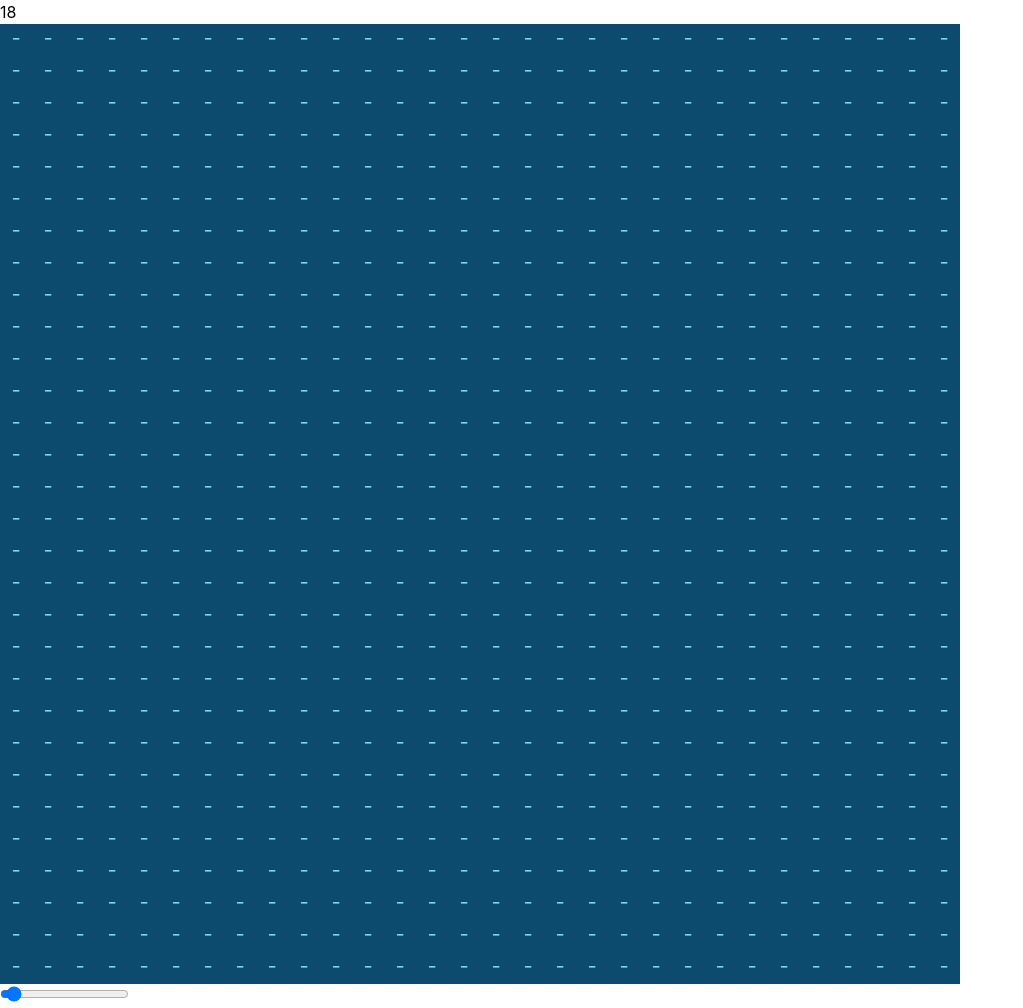
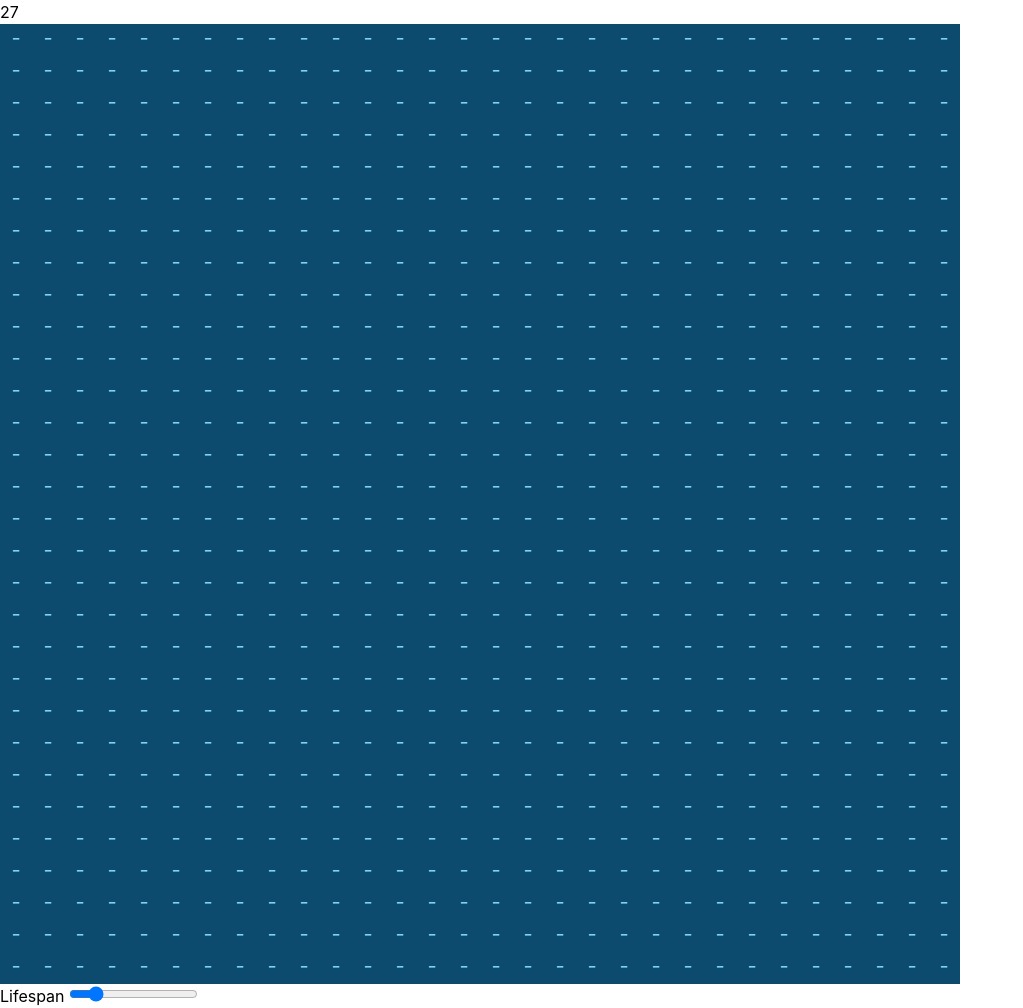
Before and after one commit to heidisnell/tempus-mentorship, a React (Create React App) app in the folder conways-game-of-life/: page / in a window 1280 px wide. Shown: the whole page, without its empty margins (0-1023 px from the left). Built offline with nearby package versions, Linux system fonts and the light colour scheme.

Commit message:
update variable name

```diff
--- a/conways-game-of-life/src/App.tsx
+++ b/conways-game-of-life/src/App.tsx
@@ -2,26 +2,26 @@ import { useState } from "react";
 import { Game } from "./Game";
 
 function App() {
-  let [generationTime, setGenerationTime] = useState(300);
+  let [lifespan, setLifespan] = useState(200);
 
-  const generationTimeOnChange = (
-    event: React.ChangeEvent<HTMLInputElement>
-  ) => {
-    setGenerationTime(parseInt(event.target.value));
+  const lifespanOnChange = (event: React.ChangeEvent<HTMLInputElement>) => {
+    setLifespan(parseInt(event.target.value));
   };
 
   return (
     <div className="App">
-      <Game dimension={30} generationTime={generationTime}></Game>
-      <label htmlFor=""></label>
-      <input
-        type="range"
-        name="generationTime"
-        id="generationTime"
-        min={0}
-        max={1000}
-        onChange={generationTimeOnChange}
-      />
+      <Game dimension={30} lifespan={lifespan}></Game>
+      <label>
+        Lifespan{" "}
+        <input
+          type="range"
+          name="lifespan"
+          id="lifespan"
+          min={1}
+          max={300}
+          onChange={lifespanOnChange}
+        />
+      </label>
     </div>
   );
 }
--- a/conways-game-of-life/src/Game/Game.tsx
+++ b/conways-game-of-life/src/Game/Game.tsx
@@ -31,9 +31,9 @@ function reducer(state: boolean[][], action: GameAction) {
   }
 }
 
-const Game: React.FC<{ dimension: number; generationTime: number }> = ({
+const Game: React.FC<{ dimension: number; lifespan: number }> = ({
   dimension,
-  generationTime,
+  lifespan,
 }) => {
   const numRows = dimension;
   const numCols = dimension;
@@ -52,7 +52,7 @@ const Game: React.FC<{ dimension: number; generationTime: number }> = ({
     const interval = setInterval(() => {
       setGenerationNum(generationNum + 1);
       dispatch({ type: "refresh", rowNum: 0, colNum: 0 });
-    }, generationTime);
+    }, lifespan);
 
     return () => clearInterval(interval);
   });
```
